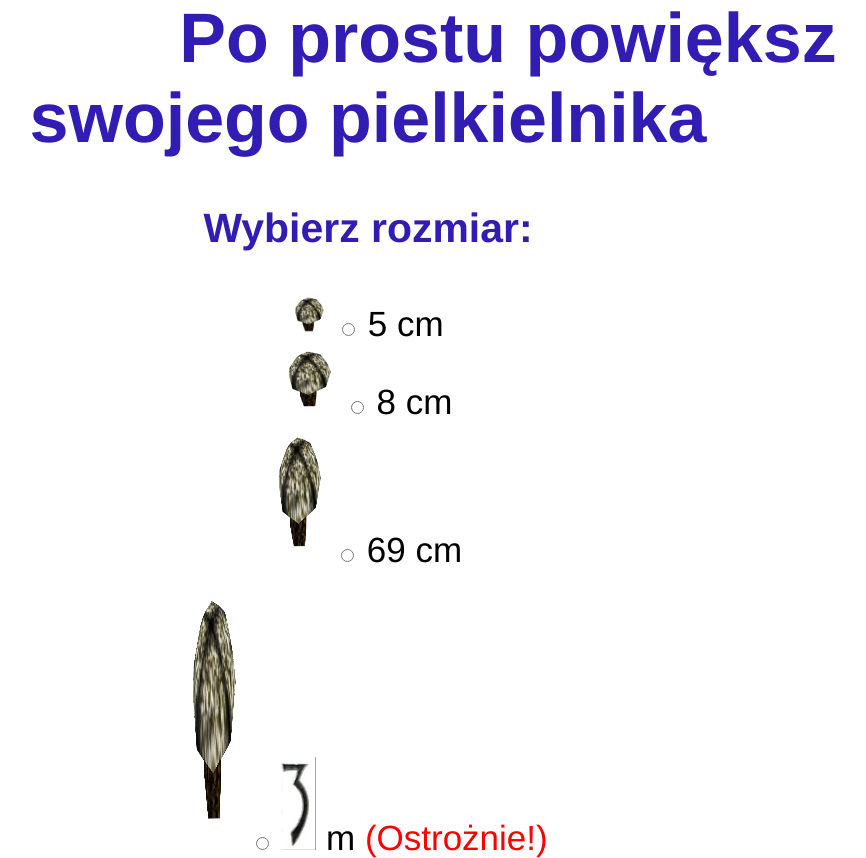
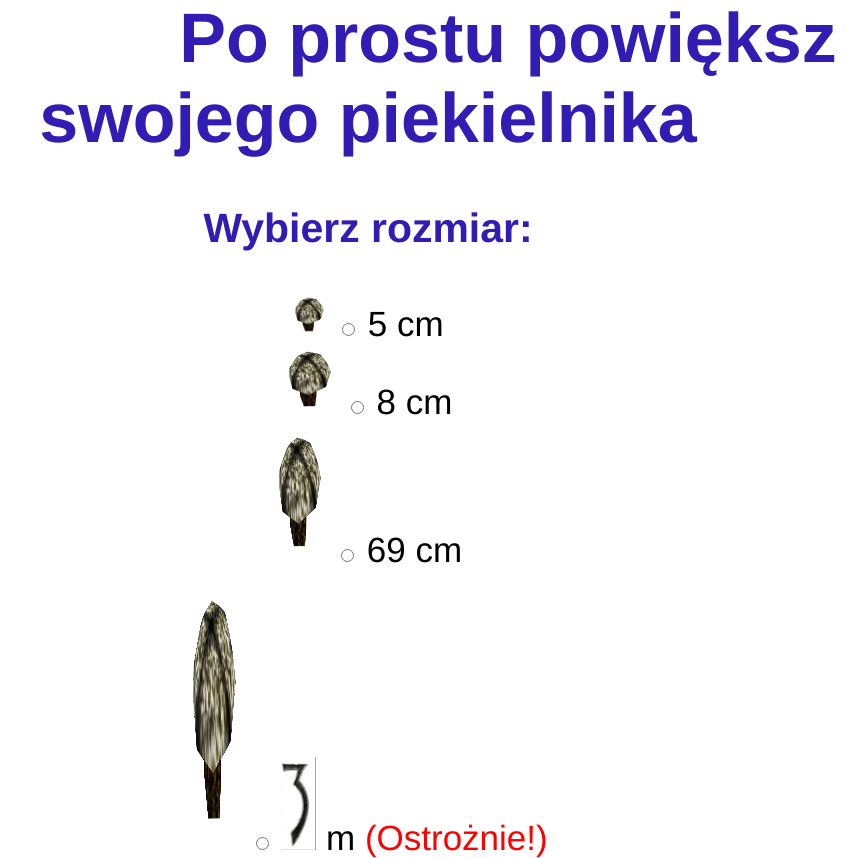
Before and after one commit to Fistaszeq/Piekielnik, a plain HTML site: page index.html in a window 1280 px wide. Shown: the whole page, without its empty margins (272-1138 px from the left). Drawn offline with Linux system fonts and the light colour scheme.

Commit message:
Update index.html

```diff
--- a/index.html
+++ b/index.html
@@ -25,7 +25,7 @@
 </head>
 <body>
     <h1><span style="margin-left: 4em;"> Po prostu powiększ</span> <br>
-        swojego pielkielnika</h1>
+        swojego piekielnika</h1>
 
     <h3>Wybierz rozmiar:</h3>
 
```
